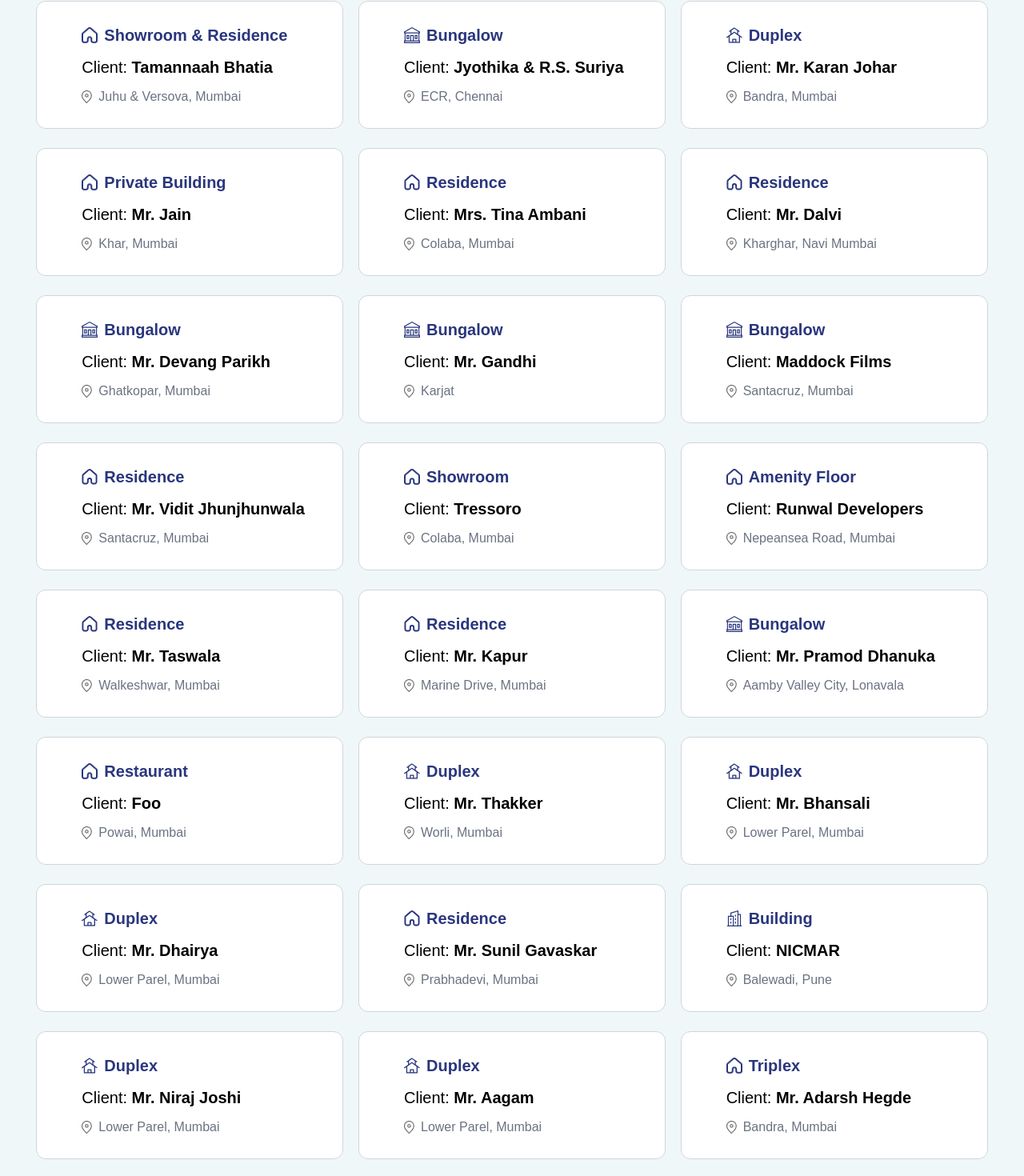
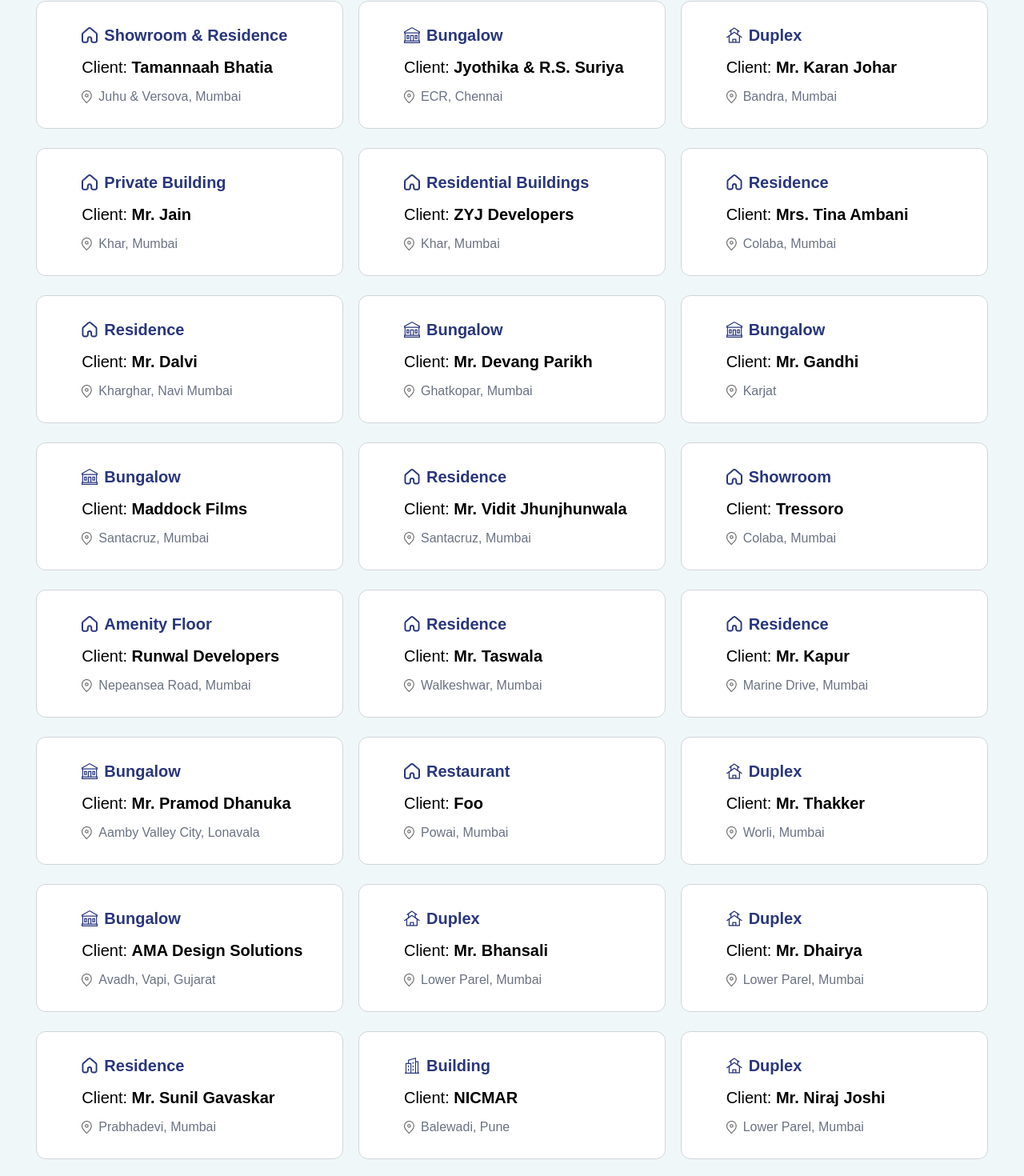
Before and after one commit to codewithafzall/idel, a Next.js app: page /clients in a window 1280 px wide. Shown: the part 626-2096 px from the top of the page at 80% size. Built offline with nearby package versions, Linux system fonts and the light colour scheme.

Commit message:
meri taraf se last chnages

```diff
--- a/src/app/clients/page.js
+++ b/src/app/clients/page.js
@@ -17,7 +17,7 @@
         { id: 2, type: "Bungalow", name: "Jyothika & R.S. Suriya", location: "ECR, Chennai" },
         { id: 3, type: "Duplex", name: "Mr. Karan Johar", location: "Bandra, Mumbai" },
         { id: 4, type: "Private Building", name: "Mr. Jain", location: "Khar, Mumbai" },
-        // { id: 5, type: "Residential Buildings", name: "ZYJ Developers", location: "Khar, Mumbai" },
+        { id: 5, type: "Residential Buildings", name: "ZYJ Developers", location: "Khar, Mumbai" },
         { id: 6, type: "Residence", name: "Mrs. Tina Ambani", location: "Colaba, Mumbai" },
         { id: 7, type: "Residence", name: "Mr. Dalvi", location: "Kharghar, Navi Mumbai" },
         { id: 8, type: "Bungalow", name: "Mr. Devang Parikh", location: "Ghatkopar, Mumbai" },
@@ -31,7 +31,7 @@
         { id: 16, type: "Bungalow", name: "Mr. Pramod Dhanuka", location: "Aamby Valley City, Lonavala" },
         { id: 17, type: "Restaurant", name: "Foo", location: "Powai, Mumbai" },
         { id: 18, type: "Duplex", name: "Mr. Thakker", location: "Worli, Mumbai" },
-        // { id: 19, type: "Bungalow", name: "AMA Design Solutions", location: "Avadh, Vapi, Gujarat" },
+        { id: 19, type: "Bungalow", name: "AMA Design Solutions", location: "Avadh, Vapi, Gujarat" },
         { id: 20, type: "Duplex", name: "Mr. Bhansali", location: "Lower Parel, Mumbai" },
         { id: 21, type: "Duplex", name: "Mr. Dhairya", location: "Lower Parel, Mumbai" },
         { id: 22, type: "Residence", name: "Mr. Sunil Gavaskar", location: "Prabhadevi, Mumbai" },
@@ -55,14 +55,14 @@
         { id: 40, type: "Bungalow", name: "Mr. Abhin Alimchandani", location: "Lonavala" },
         { id: 41, type: "Building", name: "Harshail Builders", location: "Vile Parle, Mumbai" },
         { id: 42, type: "Residence", name: "Mr. Naresh Jain", location: "Tardeo, Mumbai" },
-        // { id: 43, type: "Bungalow", name: "Ar. Manoj Bhandari", location: "Ambala, Chandigarh" },
+        { id: 43, type: "Bungalow", name: "Ar. Manoj Bhandari", location: "Ambala, Chandigarh" },
         { id: 44, type: "Bungalow", name: "Mrs. Savitri Choudhary", location: "Kashid, Alibaug" },
         { id: 45, type: "Residence", name: "Mr. Sumeer Kumar", location: "Juhu, Mumbai" },
-        // { id: 46, type: "Residence", name: "Ar. Amee Vora (Fourth Dimension)", location: "Juhu, Mumbai" },
+        { id: 46, type: "Residence", name: "Ar. Amee Vora (Fourth Dimension)", location: "Juhu, Mumbai" },
         { id: 47, type: "Penthouse", name: "Mr. Dinesh Jain", location: "Khar, Mumbai" },
         { id: 48, type: "Residence", name: "Mr. Madhusudan Reddy", location: "Bandra, Mumbai" },
         { id: 49, type: "Residence", name: "Mr. Anand Mehta", location: "Malabar Hill, Mumbai" },
-        // { id: 50, type: "Residence", name: "Ar. Sonal Iyer", location: "Juhu, Mumbai" },
+        { id: 50, type: "Residence", name: "Ar. Sonal Iyer", location: "Juhu, Mumbai" },
         { id: 51, type: "Residence", name: "Mr. Mody", location: "Santacruz, Mumbai" },
         { id: 52, type: "Bungalow", name: "Mr. Atul Parikh", location: "Ghatkopar, Mumbai" }
     ];
--- a/src/app/components/Home/Testimonials.jsx
+++ b/src/app/components/Home/Testimonials.jsx
@@ -17,24 +17,10 @@
       image: stars,
     },
     {
-      id: 2,
-      name: "— Mr. Zafar Javeri | ZYJ Developers",
-      feedback:
-        "As developers of premium residential projects, we have been working with IDEL India and Mr. Kapil Jhunjhunwala for our window solutions. The windows supplied by IDEL consistently meet the highest standards of durability, finish, and performance. Mr. Jhunjhunwala’s personal involvement and commitment to timely delivery, along with his proactive problem-solving approach, have made him a trusted partner in our projects.",
-      image: stars,
-    },
-    {
       id: 3,
       name: "— Mr. Pramod Dhanuka | Aamby Valley",
       feedback:
         "I installed IDEL's Window Systems at my Aamby Valley villa in 2016. Now, almost 10 years and countless harsh monsoons later, they remain completely up-to-date, operating with consistent smoothness and convenience. Also have a 12-foot spider facade installed, which survived seriously intense storms without any issue. Their quality workmanship is second to none. Thanks IDEL",
-      image: stars,
-    },
-    {
-      id: 4,
-      name: "— Jayna Mehta, Mitesh Chauhan Udita Dalvi - Hemani | Design Story",
-      feedback:
-        "At Design Story, we believe in partnering with vendors who share our commitment to excellence and value trust. Over numerous projects, Idel Windows has consistently proved to be a dependable partner, delivering products of exceptional quality with professionalism and punctuality. They have become a trusted collaborator in bringing our visions to life. We look forward to many more successful projects built on this foundation of complete confidence and dependable service.",
       image: stars,
     },
     {
@@ -52,17 +38,31 @@
       image: stars,
     },
     {
-      id: 7,
-      name: "— Samir Bhansali",
-      feedback:
-        "Good quality products at reasonable pricing. Kapil was extremely helpful in explaining the options and ensured smooth execution of the work. The after-sales service was also handled very well. Highly recommended for anyone looking for reliable fenestration solutions.",
-      image: stars,
-    },
-    {
       id: 8,
       name: "— Sumeer Kumar",
       feedback:
         "Extremely satisfied with the aluminium sliding windows installed by IDEL. Mr. Kapil and his team are technically very sound, adhere strictly to timelines, and deliver excellent workmanship. Would strongly recommend them for quality and professionalism.",
+      image: stars,
+    },
+    {
+      id: 7,
+      name: "— Ananyaa Banka",
+      feedback:
+        "They’re absolutely amazing with their work, precision is on point and i believe they’re the best at their job! best experience!",
+      image: stars,
+    },
+    {
+      id: 2,
+      name: "— Mr. Zafar Javeri | ZYJ Developers",
+      feedback:
+        "As developers of premium residential projects, we have been working with IDEL India and Mr. Kapil Jhunjhunwala for our window solutions. The windows supplied by IDEL consistently meet the highest standards of durability, finish, and performance. Mr. Jhunjhunwala’s personal involvement and commitment to timely delivery, along with his proactive problem-solving approach, have made him a trusted partner in our projects.",
+      image: stars,
+    },
+    {
+      id: 4,
+      name: "— Jayna Mehta, Mitesh Chauhan Udita Dalvi - Hemani | Design Story",
+      feedback:
+        "At Design Story, we believe in partnering with vendors who share our commitment to excellence and value trust. Over numerous projects, Idel Windows has consistently proved to be a dependable partner, delivering products of exceptional quality with professionalism and punctuality. They have become a trusted collaborator in bringing our visions to life. We look forward to many more successful projects built on this foundation of complete confidence and dependable service.",
       image: stars,
     },
   ];
```
